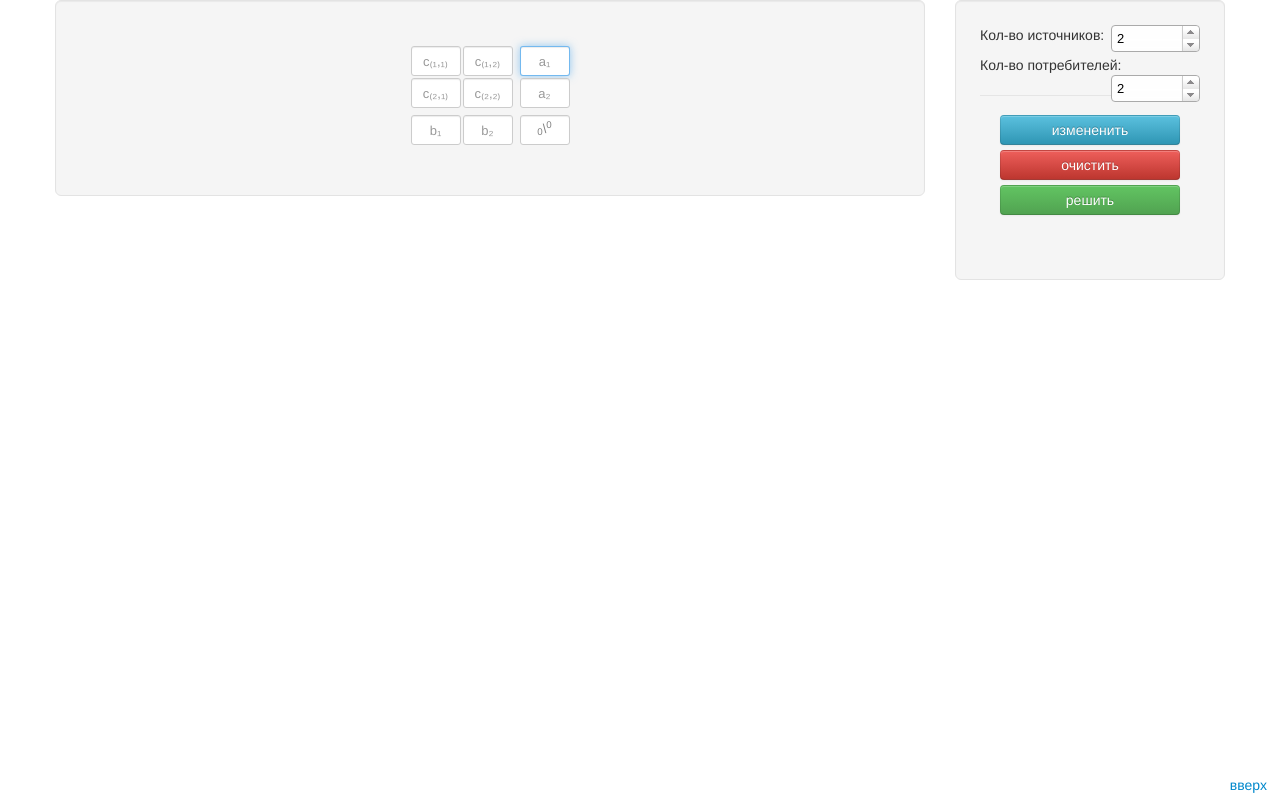
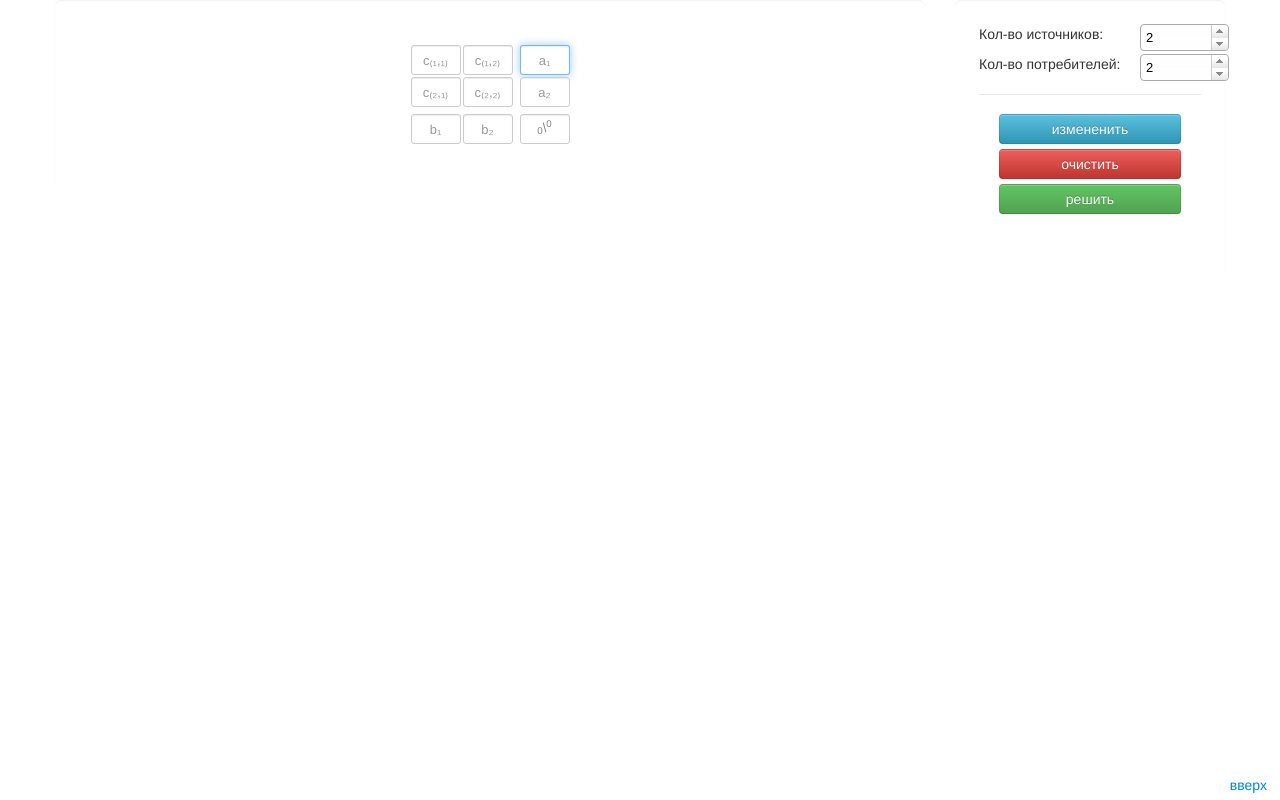
Before and after one commit to lopien/transport, a plain HTML site: page index.html in a window 1280 px wide. Drawn offline with Linux system fonts and the light colour scheme.

Commit message:
Add files via upload

```diff
--- a/css/site.css
+++ b/css/site.css
@@ -111,7 +111,16 @@ span.element-error {
     background-color: #EEEEEE;
 
 }
-
+.control-group{
+    width: 250px;
+}
+.form-actions{
+    background-color: #fff;
+}
+.well{
+    border: none;
+    background-color: #fff;
+}
 @keyframes error {
     0% {
     box-shadow: 0px 0px 0.2em 0.05em rgba(200, 0, 0, 0);
```
